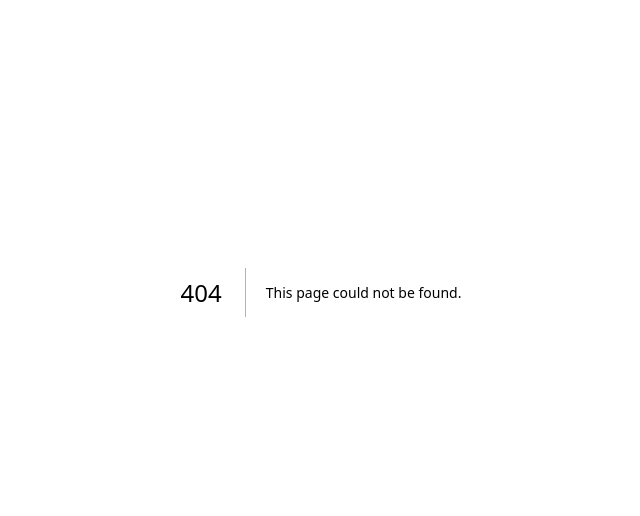
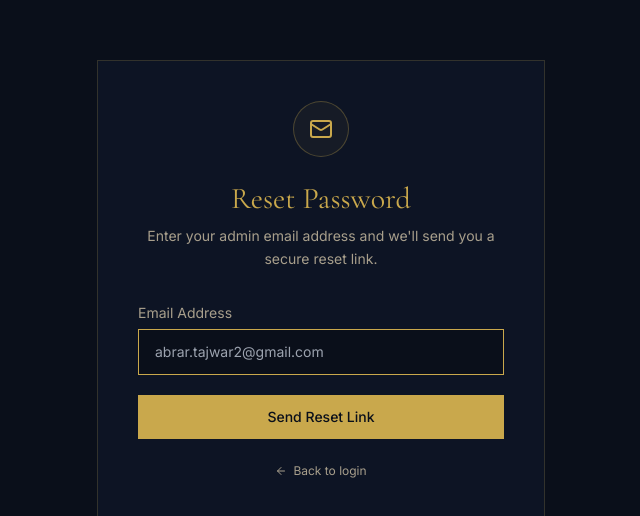
Before and after one commit to WarRinOP/Trip-To-Bangladesh, a Next.js app: page /login/forgot-password in a window 1280 px wide. Before the commit this address had no page. Shown: the part 108-624 px from the top of the page, without its empty margins (319-959 px from the left). Built offline with nearby package versions, Linux system fonts and the light colour scheme.

Commit message:
Forgot password flow, hash error handler, link_expired banner, Forgot password link on login

```diff
--- /dev/null
+++ b/app/actions/forgot-password.actions.ts
@@ -0,0 +1,67 @@
+'use server';
+
+import { z } from 'zod';
+import { createServerClient } from '@/lib/supabase';
+import { Ratelimit } from '@upstash/ratelimit';
+import { Redis } from '@upstash/redis';
+import { headers } from 'next/headers';
+
+const schema = z.object({
+  email: z.string().email('Please enter a valid email address'),
+});
+
+export type ForgotPasswordState = {
+  success: boolean;
+  error?: string;
+};
+
+function getRatelimit() {
+  if (process.env.UPSTASH_REDIS_REST_URL && process.env.UPSTASH_REDIS_REST_TOKEN) {
+    return new Ratelimit({
+      redis: Redis.fromEnv(),
+      limiter: Ratelimit.slidingWindow(3, '1 h'),
+      analytics: true,
+      prefix: 'forgot_pwd',
+    });
+  }
+  return null;
+}
+
+export async function requestPasswordReset(
+  prevState: ForgotPasswordState,
+  formData: FormData,
+): Promise<ForgotPasswordState> {
+  const ip = headers().get('x-forwarded-for') ?? '127.0.0.1';
+
+  const rl = getRatelimit();
+  if (rl) {
+    const { success } = await rl.limit(`forgot_${ip}`);
+    if (!success) {
+      // Return generic success to avoid email enumeration
+      return { success: true };
+    }
+  }
+
+  const email = (formData.get('email') as string)?.trim().toLowerCase();
+  const parsed = schema.safeParse({ email });
+
+  if (!parsed.success) {
+    return { success: false, error: 'Please enter a valid email address.' };
+  }
+
+  const supabase = createServerClient();
+
+  // This sends the reset email with redirectTo pointing to our callback
+  const siteUrl = process.env.NEXT_PUBLIC_SITE_URL ?? 'https://trip-to-bangladesh.vercel.app';
+
+  const { error } = await supabase.auth.resetPasswordForEmail(parsed.data.email, {
+    redirectTo: `${siteUrl}/auth/callback`,
+  });
+
+  if (error) {
+    console.error('Password reset email error:', error.message);
+  }
+
+  // Always return success to prevent email enumeration attacks
+  return { success: true };
+}
--- a/app/layout.tsx
+++ b/app/layout.tsx
@@ -3,6 +3,7 @@ import { Cormorant_Garamond, Inter } from "next/font/google";
 import "./globals.css";
 import { PageTransition } from "@/components/layout/PageTransition";
 import { PublicShell } from "@/components/layout/PublicShell";
+import { HashErrorHandler } from "@/components/ui/HashErrorHandler";
 
 const cormorant = Cormorant_Garamond({
   subsets: ["latin"],
@@ -28,6 +29,8 @@ export default function RootLayout({
   return (
     <html lang="en">
       <body className={`${cormorant.variable} ${inter.variable} font-sans antialiased flex flex-col min-h-screen`}>
+        {/* Catch Supabase hash-fragment errors (e.g. /#error=otp_expired) and redirect to /login */}
+        <HashErrorHandler />
         <PublicShell>
           <PageTransition>
             {children}
--- /dev/null
+++ b/app/login/forgot-password/page.tsx
@@ -0,0 +1,132 @@
+'use client';
+
+import { useFormState, useFormStatus } from 'react-dom';
+import { requestPasswordReset, type ForgotPasswordState } from '@/app/actions/forgot-password.actions';
+import { motion, AnimatePresence } from 'framer-motion';
+import { Mail, Loader2, CheckCircle, ArrowLeft } from 'lucide-react';
+import Link from 'next/link';
+
+const initialState: ForgotPasswordState = { success: false };
+
+function SubmitButton() {
+  const { pending } = useFormStatus();
+  return (
+    <button
+      type="submit"
+      disabled={pending}
+      className="w-full bg-accent-gold text-background-primary py-3 font-medium text-sm hover:bg-white transition-colors disabled:opacity-50 disabled:cursor-not-allowed flex items-center justify-center gap-2"
+    >
+      {pending ? (
+        <><Loader2 className="w-4 h-4 animate-spin" />Sending…</>
+      ) : (
+        'Send Reset Link'
+      )}
+    </button>
+  );
+}
+
+export default function ForgotPasswordPage() {
+  const [state, formAction] = useFormState(requestPasswordReset, initialState);
+
+  return (
+    <div className="min-h-screen flex items-center justify-center bg-background-primary px-4 py-12">
+      <motion.div
+        initial={{ opacity: 0, y: 20 }}
+        animate={{ opacity: 1, y: 0 }}
+        transition={{ duration: 0.5 }}
+        className="w-full max-w-md"
+      >
+        <div className="bg-[#0d1424] border border-accent-gold/20 p-8 md:p-10">
+          {/* Icon */}
+          <div className="flex justify-center mb-6">
+            <div className="w-14 h-14 rounded-full border border-accent-gold/30 bg-accent-gold/5 flex items-center justify-center">
+              <Mail className="w-6 h-6 text-accent-gold" />
+            </div>
+          </div>
+
+          {/* Heading */}
+          <h1 className="font-serif text-3xl text-accent-gold text-center mb-2">
+            Reset Password
+          </h1>
+          <p className="text-text-muted text-sm text-center mb-8 leading-relaxed">
+            Enter your admin email address and we&apos;ll send you a secure reset link.
+          </p>
+
+          <AnimatePresence mode="wait">
+            {state.success ? (
+              /* Success state */
+              <motion.div
+                key="success"
+                initial={{ opacity: 0, scale: 0.95 }}
+                animate={{ opacity: 1, scale: 1 }}
+                className="text-center space-y-4"
+              >
+                <div className="flex justify-center">
+                  <div className="w-14 h-14 rounded-full bg-green-900/20 border border-green-700/40 flex items-center justify-center">
+                    <CheckCircle className="w-7 h-7 text-green-400" />
+                  </div>
+                </div>
+                <p className="text-green-400 font-medium">Check your inbox</p>
+                <p className="text-text-muted text-sm leading-relaxed">
+                  If an account exists for that email, you&apos;ll receive a password reset link shortly.
+                  The link expires in <strong className="text-text-primary">1 hour</strong>.
+                </p>
+                <p className="text-text-muted/60 text-xs pt-2">
+                  Don&apos;t see it? Check your spam folder.
+                </p>
+                <div className="pt-4">
+                  <Link
+                    href="/login"
+                    className="inline-flex items-center gap-1.5 text-accent-gold text-sm hover:text-white transition-colors"
+                  >
+                    <ArrowLeft className="w-3.5 h-3.5" />
+                    Back to login
+                  </Link>
+                </div>
+              </motion.div>
+            ) : (
+              /* Form state */
+              <motion.form
+                key="form"
+                action={formAction}
+                className="space-y-5"
+                initial={{ opacity: 1 }}
+                exit={{ opacity: 0 }}
+              >
+                {state.error && (
+                  <p className="text-red-400 text-sm text-center">{state.error}</p>
+                )}
+
+                <div>
+                  <label className="block text-text-muted text-sm mb-1.5">
+                    Email Address
+                  </label>
+                  <input
+                    type="email"
+                    name="email"
+                    required
+                    autoFocus
+                    placeholder="abrar.tajwar2@gmail.com"
+                    className="w-full bg-background-primary border border-gray-700 text-text-primary px-4 py-3 focus:outline-none focus:border-accent-gold transition-colors text-sm"
+                  />
+                </div>
+
+                <SubmitButton />
+
+                <div className="text-center">
+                  <Link
+                    href="/login"
+                    className="inline-flex items-center gap-1.5 text-text-muted text-xs hover:text-accent-gold transition-colors"
+                  >
+                    <ArrowLeft className="w-3 h-3" />
+                    Back to login
+                  </Link>
+                </div>
+              </motion.form>
+            )}
+          </AnimatePresence>
+        </div>
+      </motion.div>
+    </div>
+  );
+}
--- a/app/login/page.tsx
+++ b/app/login/page.tsx
@@ -80,7 +80,20 @@ function LoginForm() {
                                 className="flex items-center gap-3 bg-red-900/20 border border-red-700/40 text-red-400 p-4 text-sm mb-6"
                             >
                                 <AlertCircle className="w-5 h-5 shrink-0" />
-                                Invalid or expired reset link. Please request a new one.
+                                Invalid or expired reset link. Please{' '}
+                                <a href="/login/forgot-password" className="underline hover:text-red-300">request a new one</a>.
+                            </motion.div>
+                        )}
+
+                        {urlError === 'link_expired' && (
+                            <motion.div
+                                initial={{ opacity: 0, y: -8 }}
+                                animate={{ opacity: 1, y: 0 }}
+                                className="flex items-center gap-3 bg-amber-900/20 border border-amber-700/40 text-amber-400 p-4 text-sm mb-6"
+                            >
+                                <AlertCircle className="w-5 h-5 shrink-0" />
+                                Your reset link has expired.{' '}
+                                <a href="/login/forgot-password" className="underline hover:text-amber-300">Request a new one →</a>
                             </motion.div>
                         )}
                     </AnimatePresence>
@@ -133,6 +146,15 @@ function LoginForm() {
                                 'Log in'
                             )}
                         </button>
+
+                        <div className="text-center">
+                            <a
+                                href="/login/forgot-password"
+                                className="text-text-muted text-xs hover:text-accent-gold transition-colors"
+                            >
+                                Forgot password?
+                            </a>
+                        </div>
                     </form>
                 </div>
             </motion.div>
--- /dev/null
+++ b/components/ui/HashErrorHandler.tsx
@@ -0,0 +1,37 @@
+'use client';
+
+import { useEffect } from 'react';
+import { useRouter } from 'next/navigation';
+
+/**
+ * Supabase sometimes redirects errors to the site root as hash fragments:
+ *   /#error=access_denied&error_code=otp_expired&...
+ *
+ * This component reads the hash, extracts the error, and redirects to /login
+ * with a friendly query param so the user sees a clear message.
+ */
+export function HashErrorHandler() {
+  const router = useRouter();
+
+  useEffect(() => {
+    const hash = window.location.hash;
+    if (!hash || !hash.includes('error=')) return;
+
+    // Parse hash params (remove leading #)
+    const params = new URLSearchParams(hash.slice(1));
+    const errorCode = params.get('error_code') ?? params.get('error') ?? 'unknown';
+
+    // Clear the hash so it doesn't re-trigger
+    window.history.replaceState(null, '', window.location.pathname);
+
+    // Map Supabase error codes to friendly slugs
+    const friendlyCode =
+      errorCode === 'otp_expired' ? 'link_expired' :
+      errorCode === 'access_denied' ? 'link_expired' :
+      'invalid_link';
+
+    router.replace(`/login?error=${friendlyCode}`);
+  }, [router]);
+
+  return null;
+}
```
